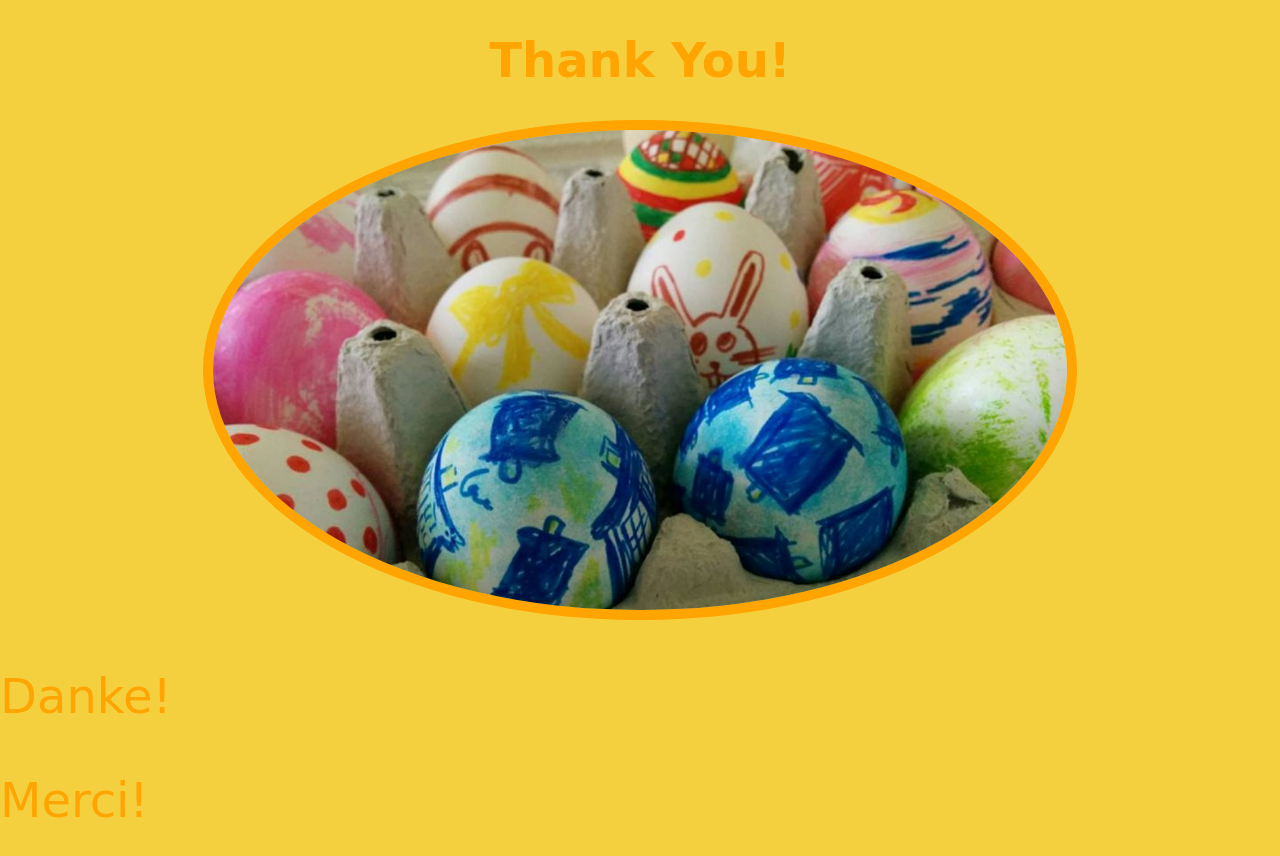
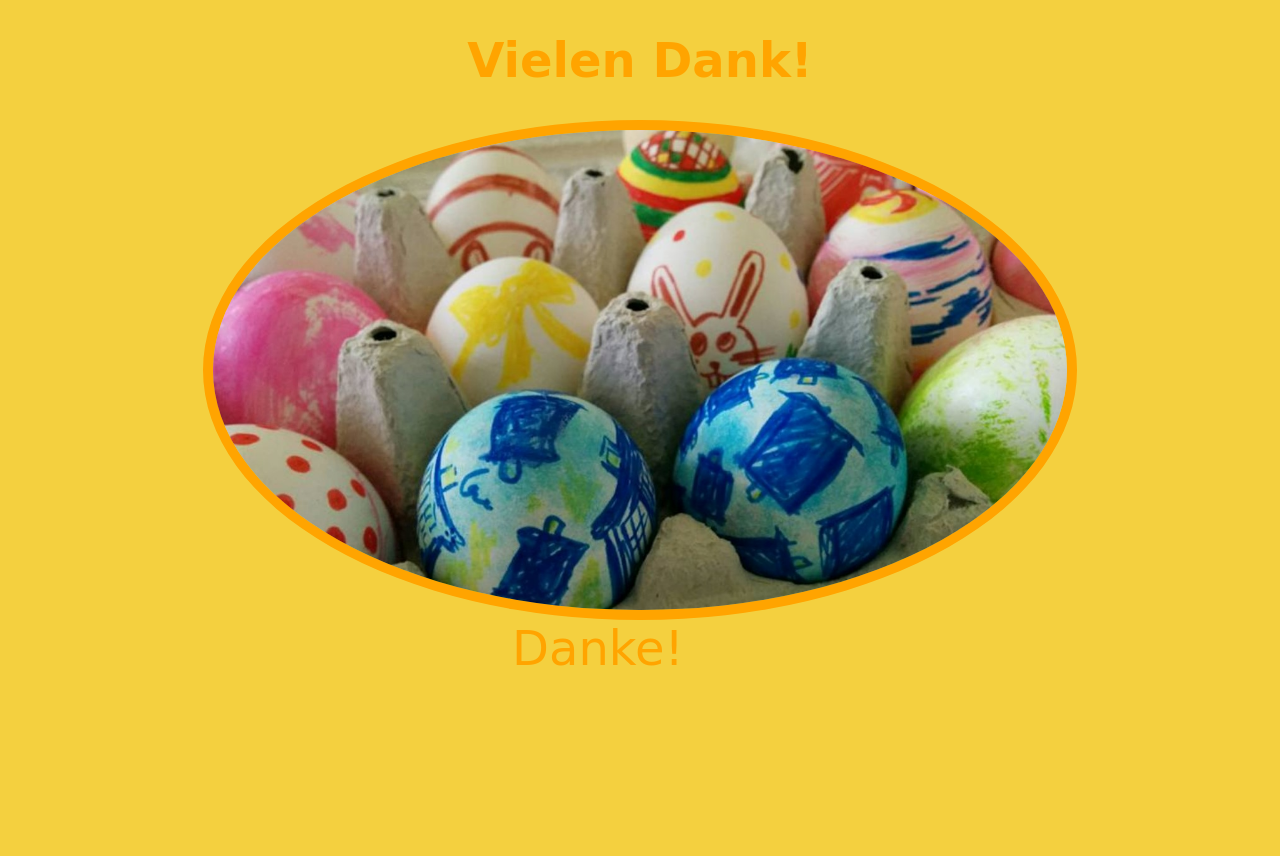
Before and after one commit to LaraWho/Thank-you-ecard, a plain HTML site: page index.html in a window 1280 px wide. After the commit the page ends 800 px from the top, so only its background shows below. Drawn offline with Linux system fonts and the light colour scheme; a web font is replaced by a local one.

Commit message:
Changed text hover

```diff
--- a/index.html
+++ b/index.html
@@ -8,9 +8,8 @@
   </head>
 
   <body>
-    <h1>Thank You!</h1>
+    <h1>Vielen Dank!</h1>
     <img src="eastereggs.jpg" alt="Egg painting in Ticino!">
-    <p>Danke! <span class="extra"> Thank you!</span></p>
-    <p>Merci!<hover=Thank You!/p>
+    <span class="label"></span>
   </body>
 </html>
--- a/style.css
+++ b/style.css
@@ -14,26 +14,24 @@ img {
   border-style: solid;
 }
 
-h1, p {
+h1 {
   font-family: 'Barrio', cursive;
   font-size: 48px;
   text-align: center;
   color: #FFA400;
 }
 
-p {
-  text-align: inherit;
-
+.label {
+  font-family: 'Barrio', cursive;
+  font-size: 48px;
+  text-align: center;
+  color: #FFA400;
+  padding-left: 40vw;
 }
 
-.extra {
-    display: none;
+.label:after{
+    content:'Danke!';
 }
-
-p:hover .extra {
-    display: block;
+.label:hover:after{
+    content:'Thank You!';
 }
-
-p:hover {
-  color: blue;
-}
```
